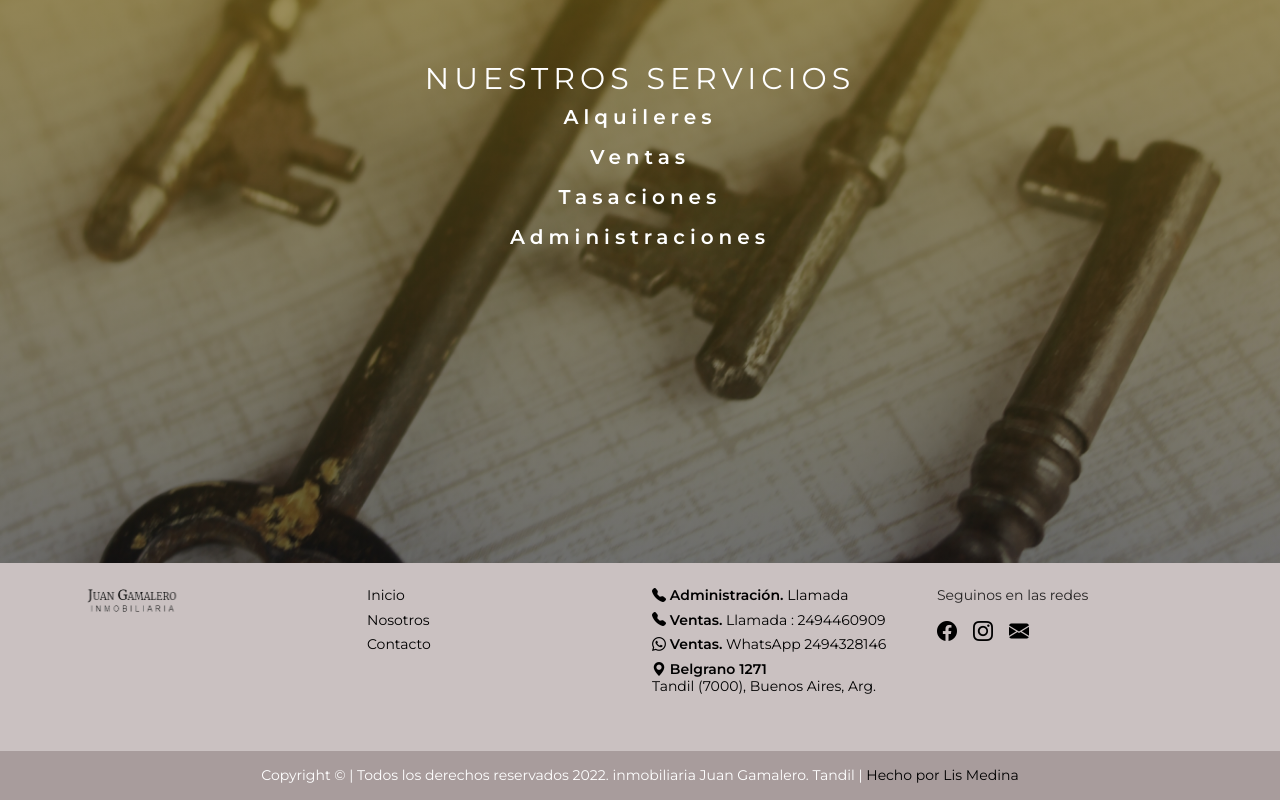
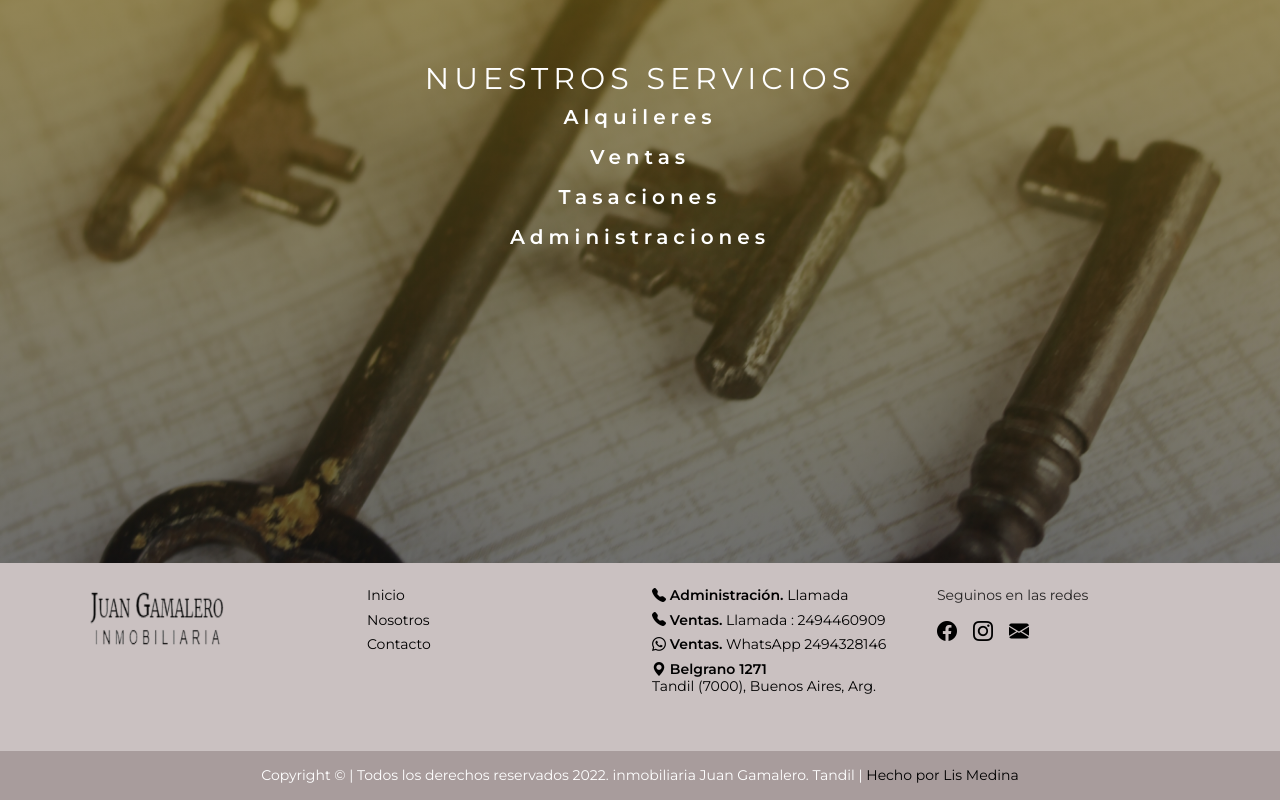
Before and after one commit to mlmedina92/inmobiliaria-gamalero, a React (Create React App) app: page / in a window 1280 px wide. Shown: the part 1574-2374 px from the top of the page. Built offline with nearby package versions, Linux system fonts and the light colour scheme.

Commit message:
refactor footer

```diff
--- a/src/components/FooterLinks.jsx
+++ b/src/components/FooterLinks.jsx
@@ -7,13 +7,13 @@ const FooterLinks = () => {
     <div className="pt-4 px-20 py-4">
       <div className="container">
         <div className="row">
-          <div className="d-none d-sm-block col-12 col-md-3">
+          <div className="d-none d-md-block col-12 col-md-3">
             <NavLink className="text-decoration-none" to="/">
               <img
                 src={logo}
                 alt="Gamalero Inmobiliaria"
-                width="100"
-                height="30"
+                 width="150"
+                 height="70"
                 loading="lazy"
               />
             </NavLink>
@@ -30,7 +30,7 @@ const FooterLinks = () => {
                   Nosotros
                 </NavLink>
               </li>
-              <li className="pb-4 pb-md-2">
+              <li>
                 <NavLink className="text-decoration-none" to="/contacto">
                   Contacto
                 </NavLink>
--- a/src/scss/navbar.scss
+++ b/src/scss/navbar.scss
@@ -10,6 +10,6 @@
   background: linear-gradient(rgba(0, 0, 0, 0.2), rgba(0, 0, 0, 0.7)), url(../img/mob.jpg);
   background-size: cover;
 	background-position: center;
-	height: 100vh;
+	max-height: 90vh;
 }
 }
```
